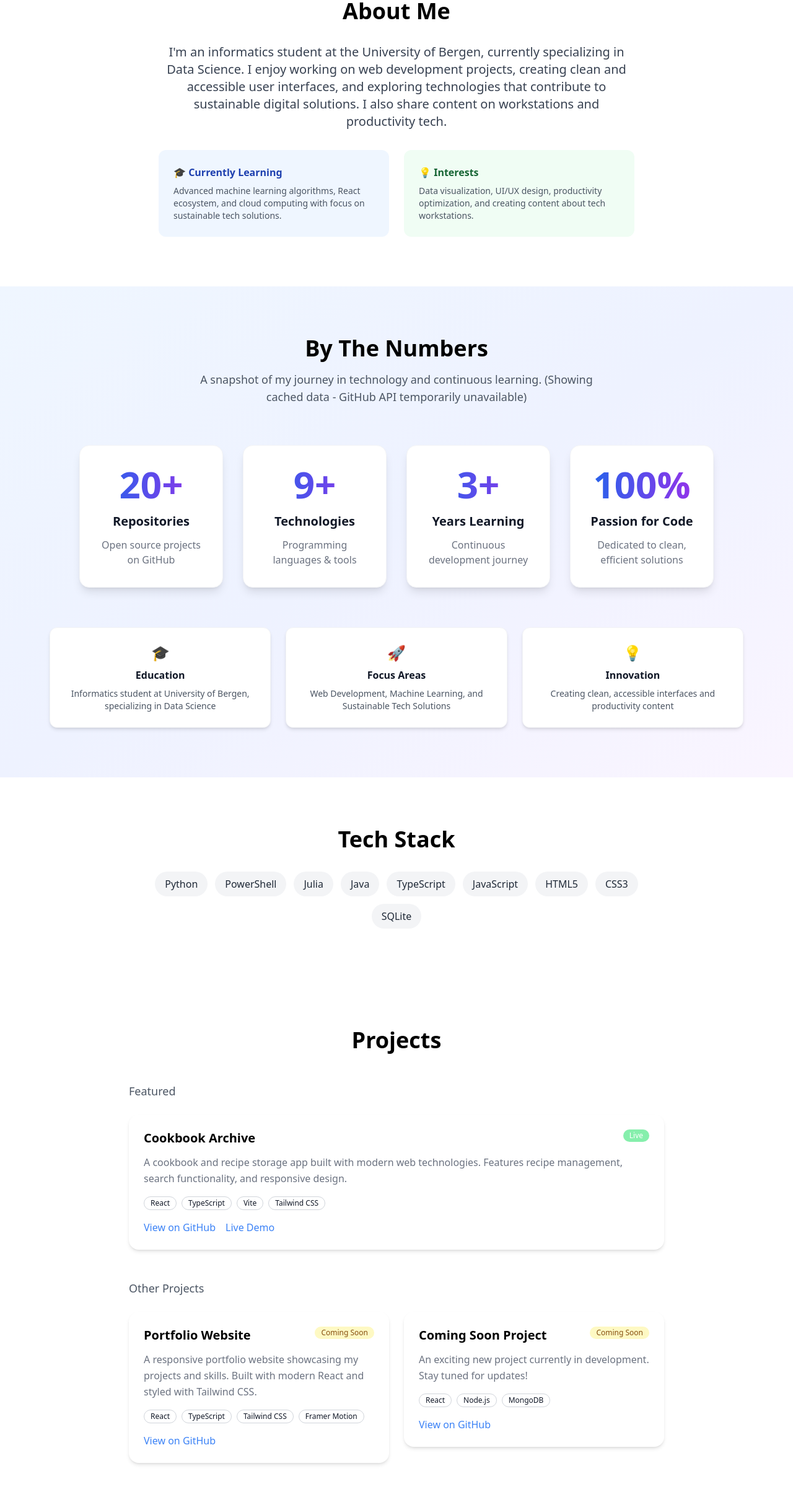
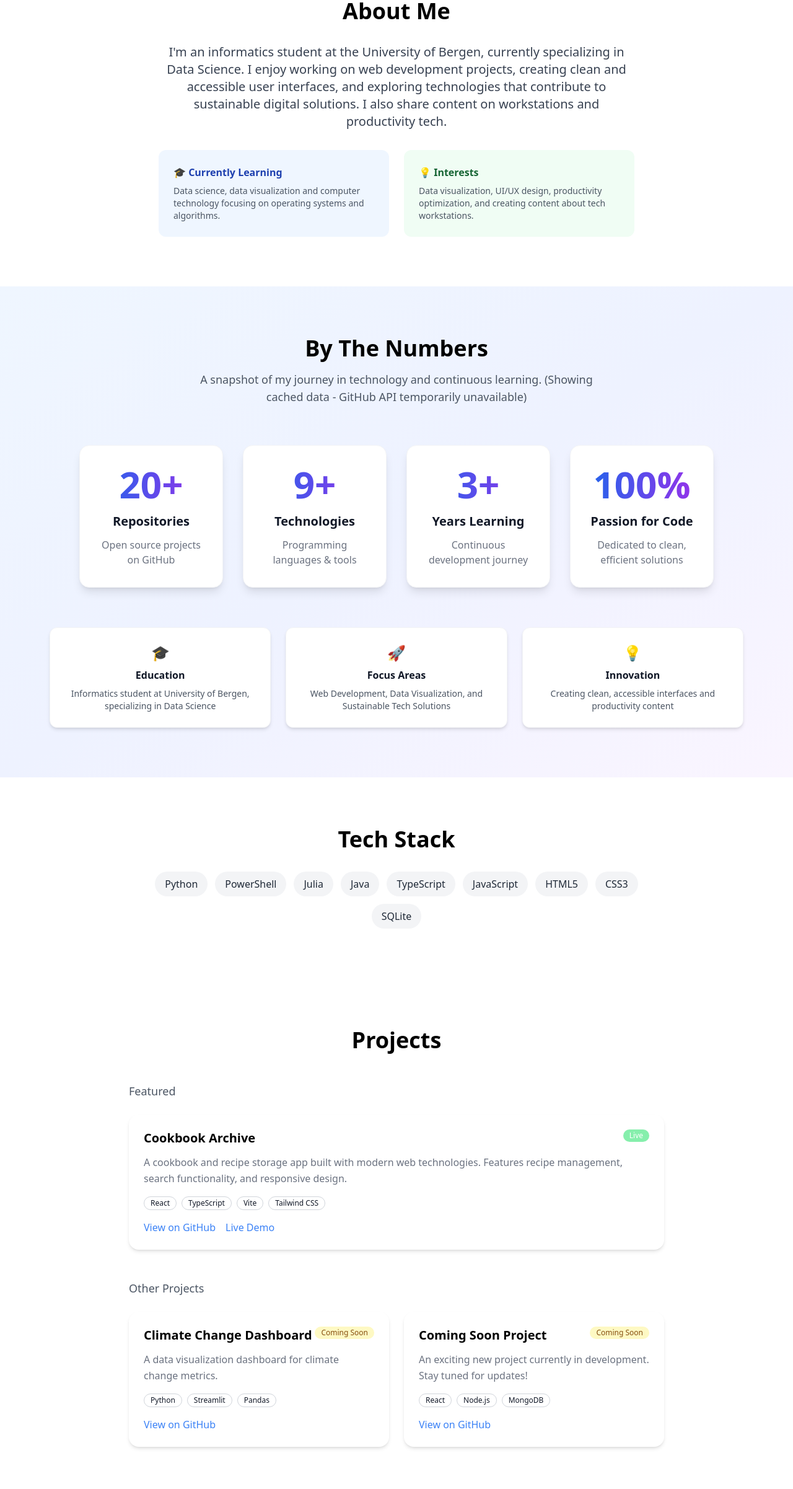
Before and after one commit to eskmag/portfolio, a React (Vite) app: page / in a window 1280 px wide. Shown: the part 882-3284 px from the top of the page at 62% size. Built offline with nearby package versions, Linux system fonts and the light colour scheme; no server answers.

Commit message:
info changes

```diff
--- a/src/components/About.tsx
+++ b/src/components/About.tsx
@@ -43,7 +43,7 @@ export const About: React.FC = () => (
           <div className="bg-blue-50 dark:bg-blue-900/20 p-6 rounded-xl">
             <h3 className="font-semibold text-blue-800 dark:text-blue-300 mb-2">🎓 Currently Learning</h3>
             <p className="text-sm text-gray-600 dark:text-gray-400">
-              Advanced machine learning algorithms, React ecosystem, and cloud computing with focus on sustainable tech solutions.
+              Data science, data visualization and computer technology focusing on operating systems and algorithms.
             </p>
           </div>
           <div className="bg-green-50 dark:bg-green-900/20 p-6 rounded-xl">
--- a/src/components/Stats.tsx
+++ b/src/components/Stats.tsx
@@ -162,7 +162,7 @@ export const Stats: React.FC = () => {
               <div className="text-2xl mb-2">🚀</div>
               <h4 className="font-semibold text-gray-900 dark:text-white mb-2">Focus Areas</h4>
               <p className="text-sm text-gray-600 dark:text-gray-400">
-                Web Development, Machine Learning, and Sustainable Tech Solutions
+                Web Development, Data Visualization, and Sustainable Tech Solutions
               </p>
             </div>
           </div>
--- a/src/data/projects.ts
+++ b/src/data/projects.ts
@@ -18,11 +18,11 @@ export const projects: Project[] = [
     featured: true,
   },
   {
-    title: "Portfolio Website",
-    description: "A responsive portfolio website showcasing my projects and skills. Built with modern React and styled with Tailwind CSS.",
-    link: "https://github.com/eskmag/portfolio",
+    title: "Climate Change Dashboard",
+    description: "A data visualization dashboard for climate change metrics.",
+    link: "https://github.com/eskmag/climate-dashboard",
     deployed_link: "#",
-    technologies: ["React", "TypeScript", "Tailwind CSS", "Framer Motion"],
+    technologies: ["Python", "Streamlit", "Pandas"],
   },
   {
     title: "Coming Soon Project",
```
